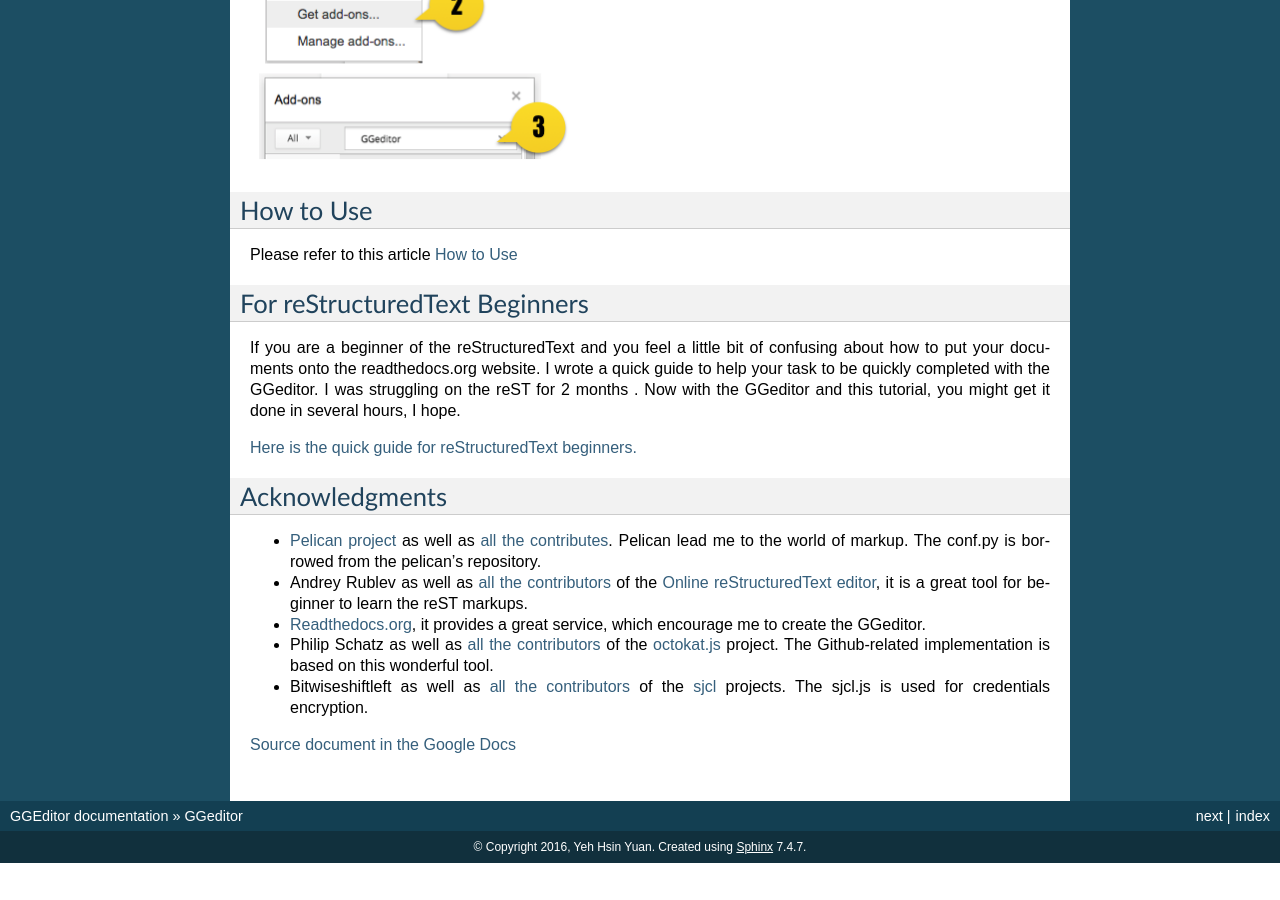
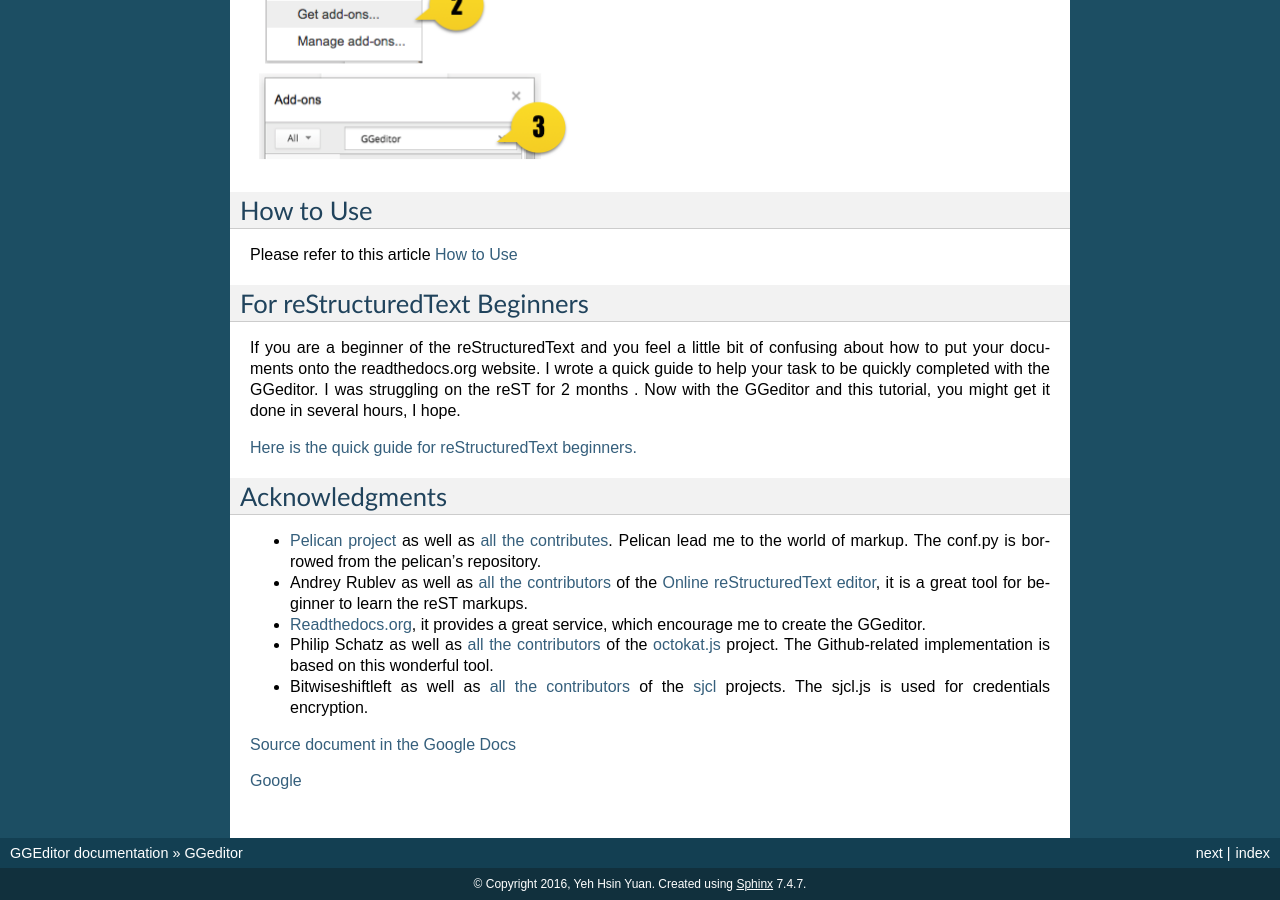
Before and after one commit to iapyeh/GGeditor, a Sphinx documentation site: the page built from docs/index.rst, in a window 1280 px wide and 900 px high, scrolled down 1640 px. Built offline with Sphinx 7.4.7, drawn with Linux system fonts in a browser that asks for light colours; before the commit the page ends 2503 px from its top, so only the background shows below that.

Commit message:
Update index.rst

```diff
--- a/docs/index.rst
+++ b/docs/index.rst
@@ -77,7 +77,16 @@ Acknowledgments
 * Philip Schatz as well as \ `all the contributors`_\  of the  \ `octokat.js`_\  project. The Github-related implementation is based on this wonderful tool.
 * Bitwiseshiftleft as well as \ `all the contributors`_\  of the \ `sjcl`_\  projects. The sjcl.js is used for credentials encryption.
 
+
 \ `Source document in the Google Docs`_\
+
+
+|clearfloat|
+
+
+.. |clearfloat|  raw:: html
+
+    <a href="http://www.google.com" target="blank">Google</a>
 
 
 .. _`reStructuredText`: https://en.wikipedia.org/wiki/ReStructuredText
```
